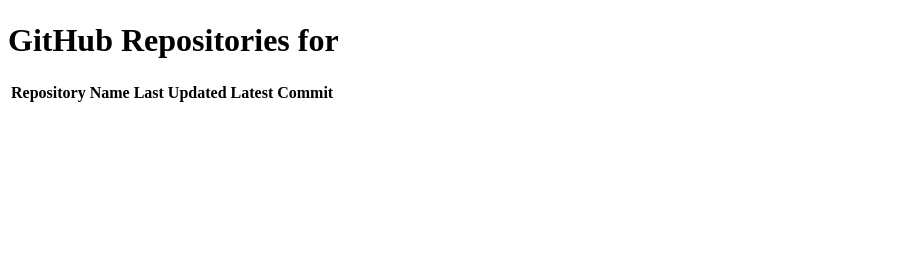
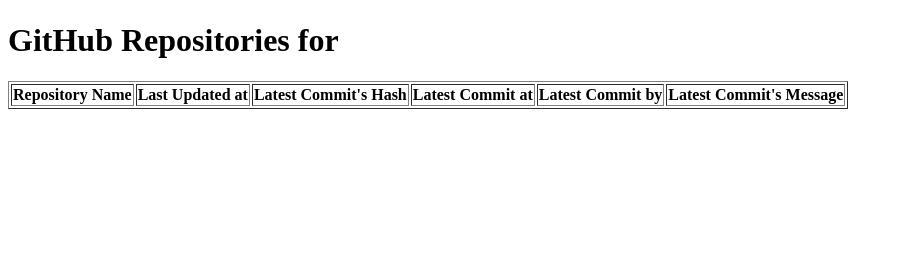
Before and after one commit to brian-mak/SSE-lab2, a Flask app: template api/templates/newpage.html in a window 1280 px wide. Shown: the part 44-300 px from the top of the page, without its empty margins (0-903 px from the left). Run offline with Flask 3, Linux system fonts and the light colour scheme; the template is opened without the code that fills it, so the values that code supplies are empty.

Commit message:
add repo latest commit details

```diff
--- a/api/app.py
+++ b/api/app.py
@@ -30,21 +30,36 @@
         repo_info = []
         for repo in repos:
             repo_name = repo["full_name"]
+            last_updated = repo["updated_at"]
             commit_response = requests.get("https://api.github.com/repos/" +
                                            repo_name + "/commits")
             if commit_response.status_code == 200:
                 commits = commit_response.json()
                 if len(commits) > 0:
-                    latest_commit = commits[0]["commit"]["author"]["date"]
+                    latest_commit_hash = commits[0]["commit"]["tree"]["sha"]
+                    latest_commit_date = commits[0]["commit"]["author"]["date"]
+                    latest_commit_author = \
+                        commits[0]["commit"]["author"]["name"]
+                    latest_commit_msg = commits[0]["commit"]["message"]
                 else:
-                    latest_commit = "No commits"
+                    latest_commit_hash = "No commits"
+                    latest_commit_date = "N/A"
+                    latest_commit_author = "N/A"
+                    latest_commit_msg = "N/A"
             else:
-                latest_commit = "Error fetching commits"
-        repo_info.append = ((repo_name, repo["updated_at"], latest_commit))
+                latest_commit_hash = "Error fetching commits"
+                latest_commit_date = "N/A"
+                latest_commit_author = "N/A"
+                latest_commit_msg = "N/A"
+
+            repo_info.append((repo_name, last_updated, latest_commit_hash,
+                              latest_commit_date, latest_commit_author,
+                              latest_commit_msg))
+
         return render_template("newpage.html", username=input_username,
                                repo_info=repo_info)
     else:
-        return "ERROR"
+        return "User not exist"
 
 
 def process_query(query):
--- a/api/templates/index.html
+++ b/api/templates/index.html
@@ -23,6 +23,8 @@
 
 		<div id="countdown" style="font-size:75%;"></div>
 
+		<h1>Get Git Repo:<h1>
+
 		<form action="/git_submit" method="post">
 
 			<label for="namefield" style="font-size:50%;">GitHub username:</label>
--- a/api/templates/newpage.html
+++ b/api/templates/newpage.html
@@ -5,20 +5,26 @@
   <body>
     <h1>Hello {{ username }}!</h1>
     <h1>GitHub Repositories for {{ username }}</h1>
-    <table>
+    <table border="1">
       <thead>
 	<tr>
 	  <th>Repository Name</th>
-	  <th>Last Updated</th>
-	  <th>Latest Commit</th>
+	  <th>Last Updated at</th>
+	  <th>Latest Commit's Hash</th>
+    <th>Latest Commit at</th>
+    <th>Latest Commit by</th>
+    <th>Latest Commit's Message</th>
 	</tr>
       </thead>
       <tbody>
-	{% for repo_name, last_update, latest_commit in repo_info %}
+	{% for repo_name, last_update, latest_commit_hash, latest_commit_date, latest_commit_author, latest_commit_msg in repo_info %}
 	<tr>
 	  <td>{{ repo_name }}</td>
 	  <td>{{ last_update }}</td>
-	  <td>{{ latest_commit }}</td>
+    <td>{{ latest_commit_hash }}</td>
+    <td>{{ latest_commit_date }}</td>
+    <td>{{ latest_commit_author }}</td>
+    <td>{{ latest_commit_msg }}</td>
 	</tr>
 	{% endfor %}
       </tbody>
```
